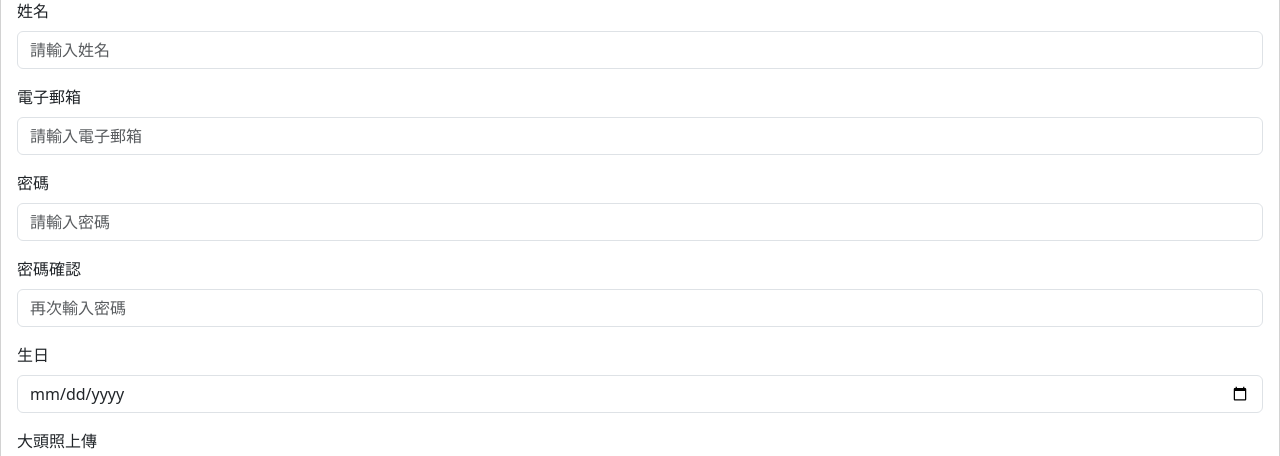
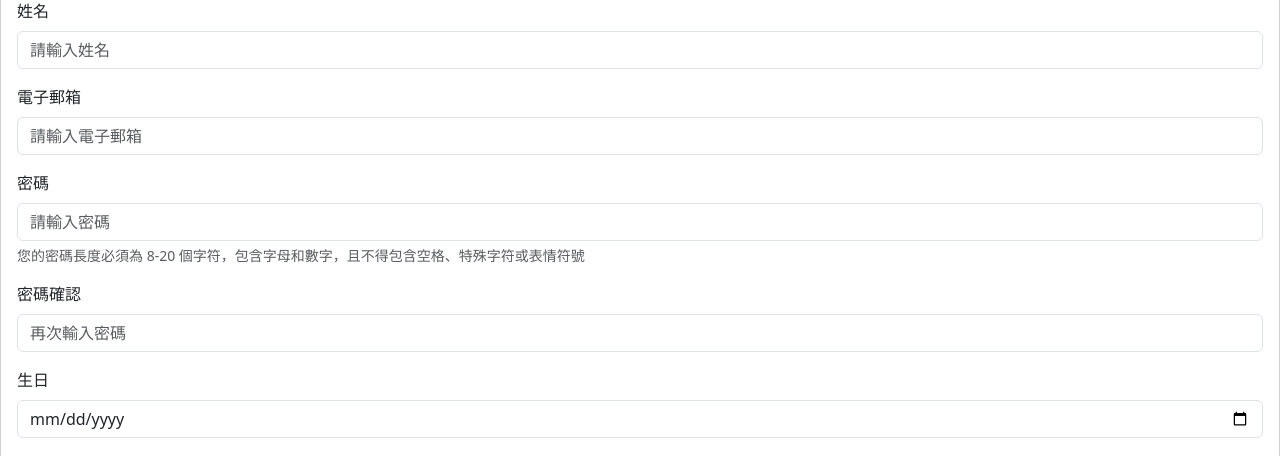
Before and after one commit to jayhong329/DjangoHome-Secondproject, a Django app: page /member/register/ in a window 1280 px wide. Shown: the part 147-603 px from the top of the page. Run offline with Django 5.2, Linux system fonts and the light colour scheme; some libraries are stand-ins or nearby versions.

Commit message:
更新顯示密碼格式

```diff
--- a/member/templates/member/register.html
+++ b/member/templates/member/register.html
@@ -23,6 +23,9 @@
         <div class="mb-3">
             <label for="userpassword" class="form-label">密碼</label>
             <input type="password" class="form-control" id="userpassword" placeholder="請輸入密碼">
+            <div id="passwordHelpBlock" class="form-text">
+              您的密碼長度必須為 8-20 個字符，包含字母和數字，且不得包含空格、特殊字符或表情符號
+            </div>
           </div>
           <div class="mb-3">
             <label for="userpassword1" class="form-label">密碼確認</label>
@@ -37,7 +40,7 @@
             <input type="file" class="form-control" name="userphoto" id="userphoto" >
             <img id="img" src="{{MEDIA_URL}}{{ upload_file }}" alt="">
           </div>
-        <button type="submit" class="btn btn-primary">註冊</button>
+        <button type="submit" class="btn btn-outline-primary btn-lg" >註冊</button>
     </form>
 {% endblock %}
 
```
